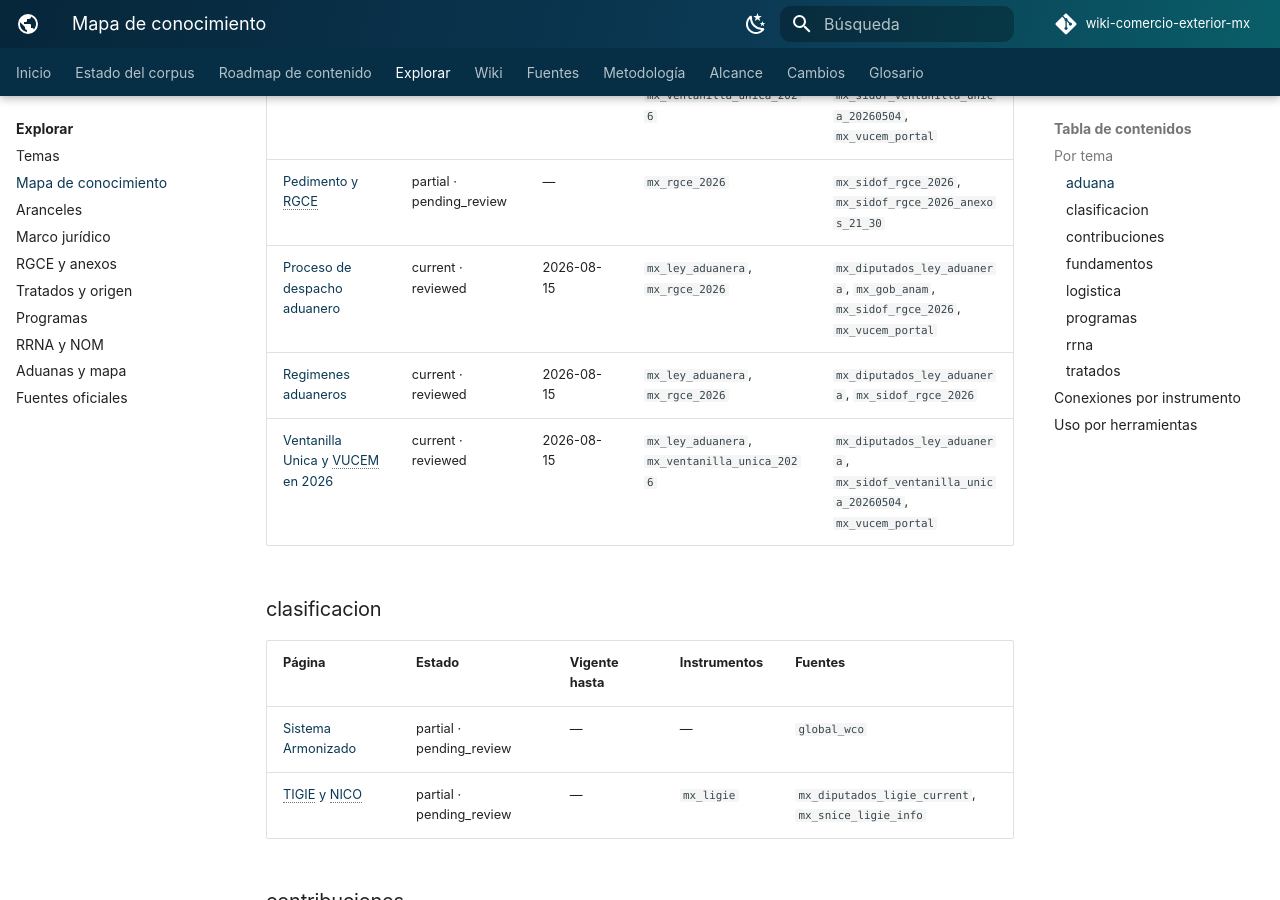
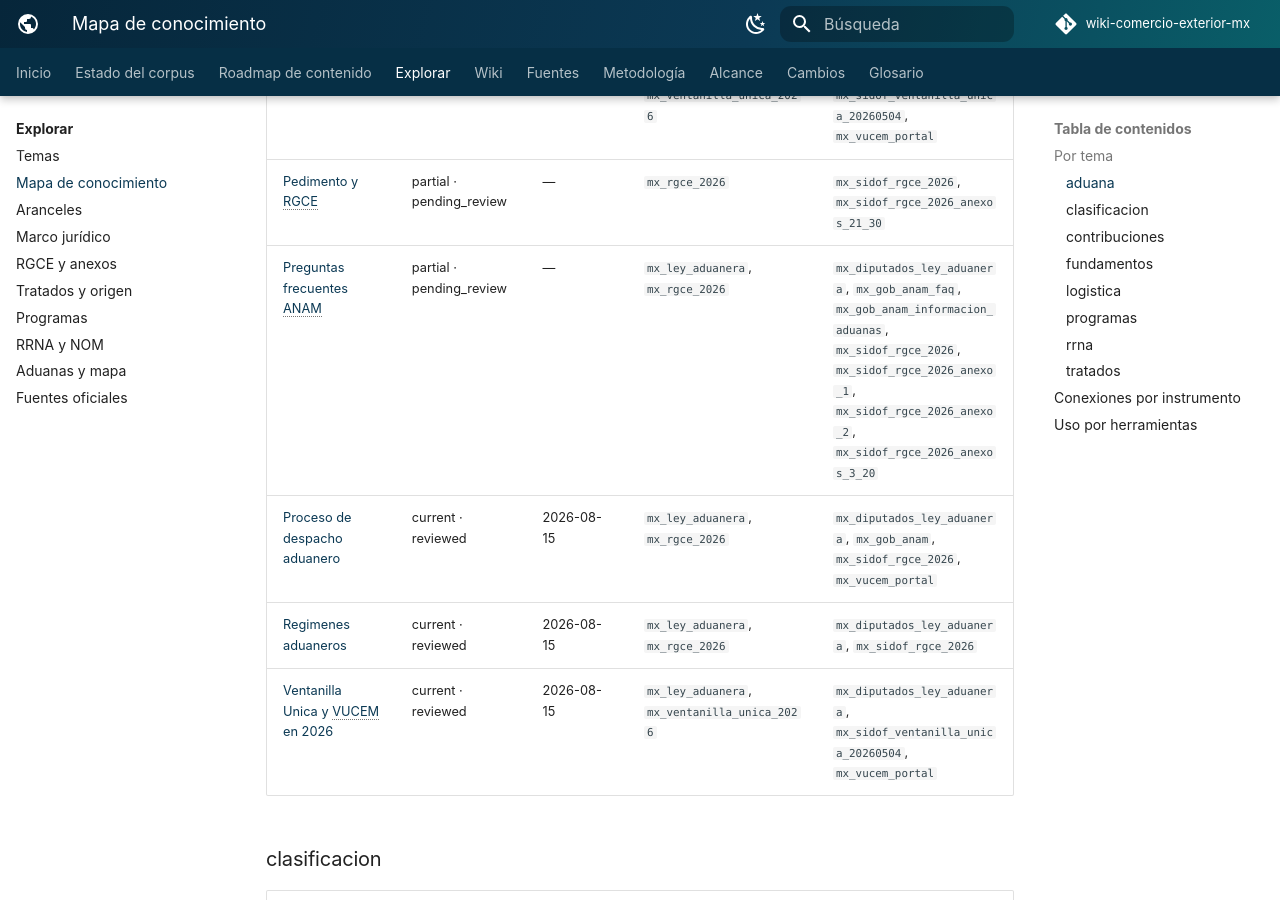
Before and after one commit to jccontrerasg08-cpu/wiki-comercio-exterior-mx, an MkDocs documentation site: the page built from docs/explore/knowledge-map.md, in a window 1280 px wide and 900 px high, scrolled down 1353 px. Built offline with MkDocs 1.6.1 and Material for MkDocs 9.7.7, drawn with Linux system fonts in a browser that asks for light colours; comment, search, counter and statistics services are not loaded; some of the changed text lies outside the part shown.

Commit message:
docs: regenerate knowledge map

```diff
--- a/docs/explore/knowledge-map.md
+++ b/docs/explore/knowledge-map.md
@@ -22,6 +22,7 @@
 | [Infracciones embargo precautorio y PAMA](../wiki/aduana/infracciones-pama.md) | current · reviewed | 2026-08-15 | `mx_ley_aduanera`, `mx_rgce_2026` | `mx_diputados_ley_aduanera`, `mx_sidof_rgce_2026` |
 | [Manifestacion de Valor](../wiki/aduana/manifestacion-valor.md) | current · reviewed | 2026-08-15 | `mx_ley_aduanera`, `mx_rgce_2026`, `mx_ventanilla_unica_2026` | `mx_diputados_ley_aduanera`, `mx_sidof_rgce_2026`, `mx_sidof_ventanilla_unica_20260504`, `mx_vucem_portal` |
 | [Pedimento y RGCE](../wiki/aduana/pedimento-rgce.md) | partial · pending_review | — | `mx_rgce_2026` | `mx_sidof_rgce_2026`, `mx_sidof_rgce_2026_anexos_21_30` |
+| [Preguntas frecuentes ANAM](../wiki/aduana/faq-anam.md) | partial · pending_review | — | `mx_ley_aduanera`, `mx_rgce_2026` | `mx_diputados_ley_aduanera`, `mx_gob_anam_faq`, `mx_gob_anam_informacion_aduanas`, `mx_sidof_rgce_2026`, `mx_sidof_rgce_2026_anexo_1`, `mx_sidof_rgce_2026_anexo_2`, `mx_sidof_rgce_2026_anexos_3_20` |
 | [Proceso de despacho aduanero](../wiki/aduana/proceso-despacho.md) | current · reviewed | 2026-08-15 | `mx_ley_aduanera`, `mx_rgce_2026` | `mx_diputados_ley_aduanera`, `mx_gob_anam`, `mx_sidof_rgce_2026`, `mx_vucem_portal` |
 | [Regimenes aduaneros](../wiki/aduana/regimenes-aduaneros.md) | current · reviewed | 2026-08-15 | `mx_ley_aduanera`, `mx_rgce_2026` | `mx_diputados_ley_aduanera`, `mx_sidof_rgce_2026` |
 | [Ventanilla Unica y VUCEM en 2026](../wiki/aduana/vucem.md) | current · reviewed | 2026-08-15 | `mx_ley_aduanera`, `mx_ventanilla_unica_2026` | `mx_diputados_ley_aduanera`, `mx_sidof_ventanilla_unica_20260504`, `mx_vucem_portal` |
@@ -90,7 +91,7 @@
 | Instrumento | Estado | Vigente hasta | Páginas relacionadas |
 |---|---|---|---|
 | Constitucion Politica de los Estados Unidos Mexicanos (`mx_constitucion`) | current | 2026-06-02 | [Marco juridico del comercio exterior](../wiki/fundamentos/marco-juridico.md) |
-| Ley Aduanera (`mx_ley_aduanera`) | current | 2026-08-15 | [Agencia Nacional de Aduanas de Mexico](../wiki/aduana/anam.md), [Agente aduanal y agencia aduanal](../wiki/aduana/agente-agencia-aduanal.md), [Documentos para el despacho aduanero](../wiki/aduana/documentos.md), [Impuestos y cargos en la importacion](../wiki/contribuciones/impuestos-importacion.md), [Infracciones embargo precautorio y PAMA](../wiki/aduana/infracciones-pama.md), [Manifestacion de Valor](../wiki/aduana/manifestacion-valor.md), [Marco juridico del comercio exterior](../wiki/fundamentos/marco-juridico.md), [Proceso de despacho aduanero](../wiki/aduana/proceso-despacho.md), [Regimenes aduaneros](../wiki/aduana/regimenes-aduaneros.md), [Valor en aduana](../wiki/contribuciones/valor-en-aduana.md), [Ventanilla Unica y VUCEM en 2026](../wiki/aduana/vucem.md) |
+| Ley Aduanera (`mx_ley_aduanera`) | current | 2026-08-15 | [Agencia Nacional de Aduanas de Mexico](../wiki/aduana/anam.md), [Agente aduanal y agencia aduanal](../wiki/aduana/agente-agencia-aduanal.md), [Documentos para el despacho aduanero](../wiki/aduana/documentos.md), [Impuestos y cargos en la importacion](../wiki/contribuciones/impuestos-importacion.md), [Infracciones embargo precautorio y PAMA](../wiki/aduana/infracciones-pama.md), [Manifestacion de Valor](../wiki/aduana/manifestacion-valor.md), [Marco juridico del comercio exterior](../wiki/fundamentos/marco-juridico.md), [Preguntas frecuentes ANAM](../wiki/aduana/faq-anam.md), [Proceso de despacho aduanero](../wiki/aduana/proceso-despacho.md), [Regimenes aduaneros](../wiki/aduana/regimenes-aduaneros.md), [Valor en aduana](../wiki/contribuciones/valor-en-aduana.md), [Ventanilla Unica y VUCEM en 2026](../wiki/aduana/vucem.md) |
 | Ley de Comercio Exterior (`mx_ley_comercio_exterior`) | current | 2026-08-15 | [Cambios relevantes de 2026](../wiki/aduana/cambios-2026.md), [Cuotas compensatorias](../wiki/contribuciones/cuotas-compensatorias.md), [Marco juridico del comercio exterior](../wiki/fundamentos/marco-juridico.md), [Regulaciones y restricciones no arancelarias](../wiki/clasificacion/rrna.md), [Regulaciones y restricciones no arancelarias](../wiki/rrna/index.md) |
 | Ley Federal de Derechos (`mx_ley_federal_derechos`) | current | 2026-08-15 | [Impuestos y cargos en la importacion](../wiki/contribuciones/impuestos-importacion.md) |
 | Ley del Impuesto Especial sobre Produccion y Servicios (`mx_ley_ieps`) | current | 2026-08-15 | [Impuestos y cargos en la importacion](../wiki/contribuciones/impuestos-importacion.md) |
@@ -104,7 +105,7 @@
 | Reglamento de la Ley Aduanera (`mx_reglamento_ley_aduanera`) | current | 2026-08-15 | [Agente aduanal y agencia aduanal](../wiki/aduana/agente-agencia-aduanal.md), [Cambios relevantes de 2026](../wiki/aduana/cambios-2026.md) |
 | Reglamento de la Ley de Comercio Exterior (`mx_reglamento_ley_comercio_exterior`) | current | 2026-08-15 | [Regulaciones y restricciones no arancelarias](../wiki/rrna/index.md) |
 | Reglas y criterios de caracter general en materia de comercio exterior de la SE (`mx_reglas_criterios_se`) | current | 2026-08-15 | [Anexo 2.2.1 permisos y avisos](../wiki/rrna/anexo-2-2-1.md), [Anexo 2.4.1 NOM en punto de entrada](../wiki/rrna/anexo-2-4-1.md), [Cambios relevantes de 2026](../wiki/aduana/cambios-2026.md), [Reglas y criterios de la Secretaria de Economia](../wiki/rrna/reglas-criterios-se.md), [Regulaciones y restricciones no arancelarias](../wiki/clasificacion/rrna.md), [Regulaciones y restricciones no arancelarias](../wiki/rrna/index.md) |
-| Reglas Generales de Comercio Exterior para 2026 (`mx_rgce_2026`) | current | 2026-08-15 | [Anexo 24 - control de inventarios](../wiki/programas/anexo-24-control-inventarios.md), [Anexo 30 - SCCCyG](../wiki/programas/anexo-30-scccyg.md), [Cambios relevantes de 2026](../wiki/aduana/cambios-2026.md), [Documentos para el despacho aduanero](../wiki/aduana/documentos.md), [Infracciones embargo precautorio y PAMA](../wiki/aduana/infracciones-pama.md), [Manifestacion de Valor](../wiki/aduana/manifestacion-valor.md), [Padron de importadores](../wiki/fundamentos/padron-importadores.md), [Pedimento y RGCE](../wiki/aduana/pedimento-rgce.md), [Proceso de despacho aduanero](../wiki/aduana/proceso-despacho.md), [Programa IMMEX](../wiki/programas/immex.md), [Regimenes aduaneros](../wiki/aduana/regimenes-aduaneros.md) |
+| Reglas Generales de Comercio Exterior para 2026 (`mx_rgce_2026`) | current | 2026-08-15 | [Anexo 24 - control de inventarios](../wiki/programas/anexo-24-control-inventarios.md), [Anexo 30 - SCCCyG](../wiki/programas/anexo-30-scccyg.md), [Cambios relevantes de 2026](../wiki/aduana/cambios-2026.md), [Documentos para el despacho aduanero](../wiki/aduana/documentos.md), [Infracciones embargo precautorio y PAMA](../wiki/aduana/infracciones-pama.md), [Manifestacion de Valor](../wiki/aduana/manifestacion-valor.md), [Padron de importadores](../wiki/fundamentos/padron-importadores.md), [Pedimento y RGCE](../wiki/aduana/pedimento-rgce.md), [Preguntas frecuentes ANAM](../wiki/aduana/faq-anam.md), [Proceso de despacho aduanero](../wiki/aduana/proceso-despacho.md), [Programa IMMEX](../wiki/programas/immex.md), [Regimenes aduaneros](../wiki/aduana/regimenes-aduaneros.md) |
 | Tratado Integral y Progresista de Asociacion Transpacifico (`mx_tipat`) | partial | 2026-08-15 | [Tratados comerciales y T-MEC](../wiki/programas/tlc-tmec.md) |
 | Tratado de Libre Comercio Mexico Union Europea (`mx_tlcuem`) | partial | 2026-08-15 | [Tratados comerciales y T-MEC](../wiki/programas/tlc-tmec.md) |
 | Tratado entre Mexico, Estados Unidos y Canada (`mx_tmec`) | partial | 2026-08-15 | [Reglas de origen](../wiki/programas/reglas-de-origen.md), [Tratados comerciales y T-MEC](../wiki/programas/tlc-tmec.md) |
```
Also changed, not shown: other parts of docs/explore/knowledge-map.md (+1 -1 lines), docs/assets/data/knowledge-index.json (+1 -1 lines).
